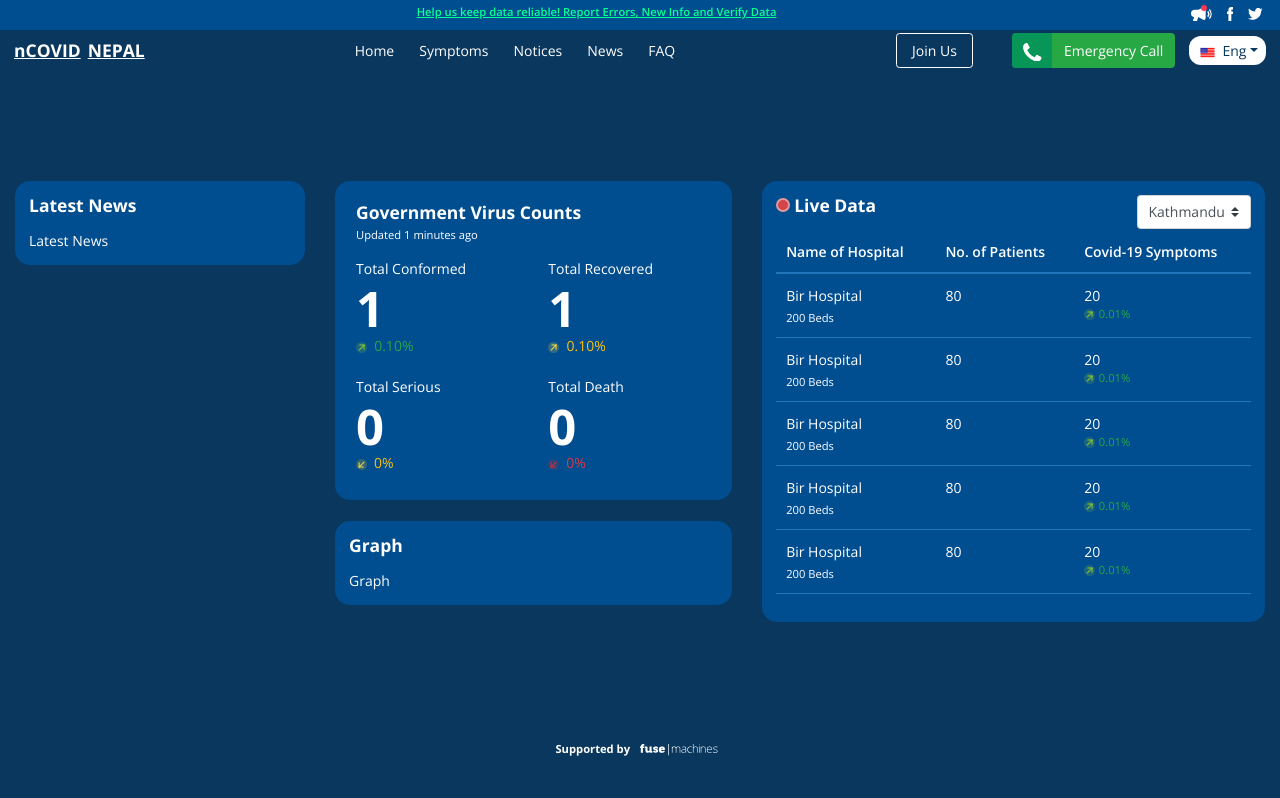
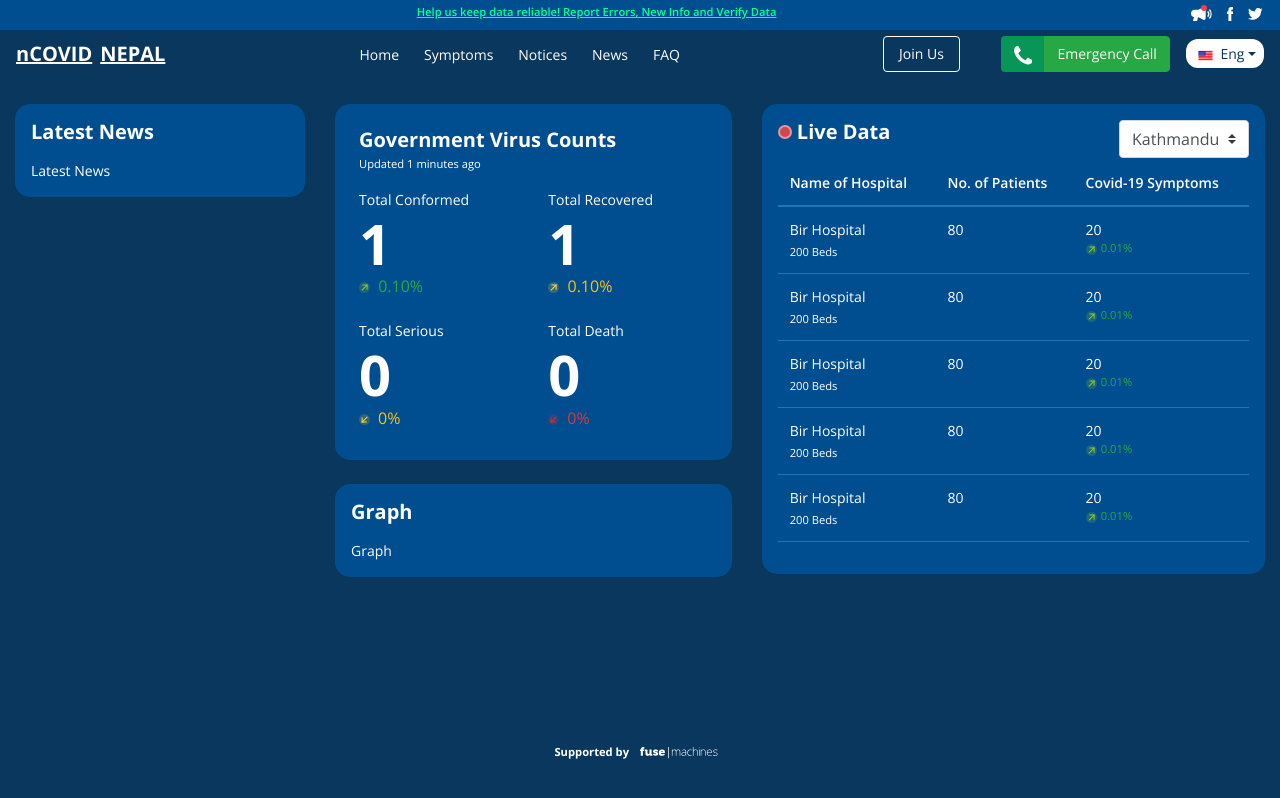
Before and after one commit to Fusemachines/covid-nepal-web, a React (Create React App) app: page /design in a window 1280 px wide. Built offline with nearby package versions, Linux system fonts and the light colour scheme; no server answers.

Commit message:
css fixed

```diff
--- a/src/routes/dashboard/landing/covidCases/CovidCases.tsx
+++ b/src/routes/dashboard/landing/covidCases/CovidCases.tsx
@@ -114,8 +114,8 @@ const CovidCases = () => {
               </small>
             </div>
           </div>
-        </div>
-        <div className="clearfix"></div>
+
+          <div className="clearfix"></div>
 
         <Row className="mb-3">
           <NepalCovidCases covidCasesCounts={covidCasesCounts} />
@@ -131,6 +131,7 @@ const CovidCases = () => {
                 Johns Hopkins University</a> and being updated as the numbers from these sources get updated.
             </Trans>
           </small>
+        </div>
       </Col>
     </>
   );
--- a/src/scss/style.min.scss
+++ b/src/scss/style.min.scss
@@ -1,13 +1,17 @@
 .skiptranslate {
   visibility: hidden !important ;
 }
+html {
+    height: 100%;
+}
 
-html,body {
+body {
     background: #0A375D;
     color: #ffffff;
     font-size: 14px;
     padding-top: 80px;
     height: 100%;
+    top: 0 !important;
 }
 #root {
     min-height: calc(100% - 80px);
```
